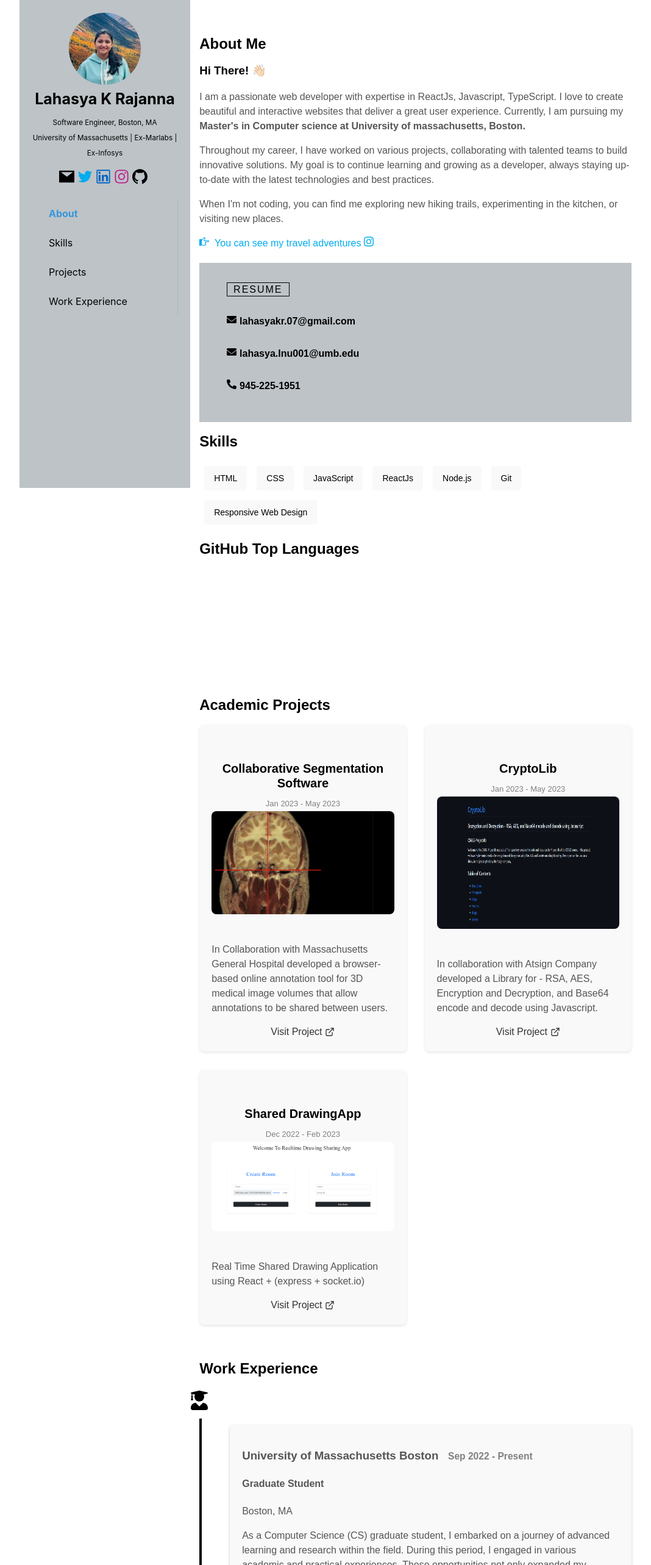
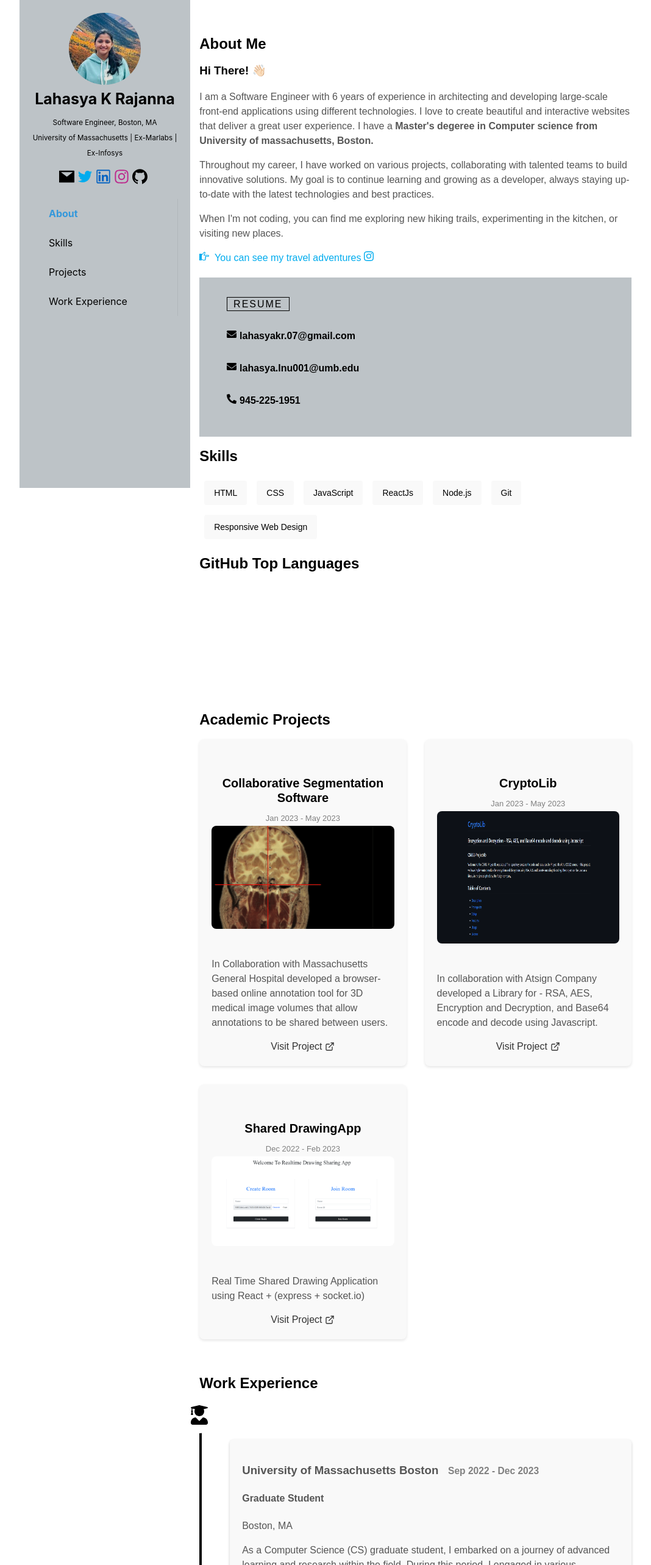
Before and after one commit to Lahasyakr/LahasyaPortfolio, a React (Create React App) app: page / in a window 1280 px wide. Shown: the top 2566 px of the page at 61% size, without its empty margins (96-1164 px from the left). Built offline with nearby package versions, Linux system fonts and the light colour scheme; grey boxes are pictures that could not be loaded.

Commit message:
changes in content

```diff
--- a/src/components/About.js
+++ b/src/components/About.js
@@ -15,7 +15,7 @@ const About = () => {
                             👋🏻
                         </span>
                     </h3>
-                    <p>I am a passionate web developer with expertise in ReactJs, Javascript, TypeScript. I love to create beautiful and interactive websites that deliver a great user experience. Currently, I am pursuing my <b>Master's in Computer science at University of massachusetts, Boston.</b></p>
+                    <p>I am a Software Engineer with 6 years of experience in architecting and developing large-scale front-end applications using different technologies. I love to create beautiful and interactive websites that deliver a great user experience. I have a  <b>Master's degeree in Computer science from University of massachusetts, Boston.</b></p>
                     <p>Throughout my career, I have worked on various projects, collaborating with talented teams to build innovative solutions. My goal is to continue learning and growing as a developer, always staying up-to-date with the latest technologies and best practices.</p>
                     <p>When I'm not coding, you can find me exploring new hiking trails, experimenting in the kitchen, or visiting new places.</p>
                     <div className="activities-content">
--- a/src/components/WorkExperience.js
+++ b/src/components/WorkExperience.js
@@ -6,7 +6,7 @@ const projectlink = <a href="#projects">Projects</a>;
 const workExperience = [
     {
         company: 'University of Massachusetts Boston',
-        duration: 'Sep 2022 - Present',
+        duration: 'Sep 2022 - Dec 2023',
         position: 'Graduate Student',
         location: "Boston, MA",
         description: "As a Computer Science (CS) graduate student, I embarked on a journey of advanced learning and research within the field. During this period, I engaged in various academic and practical experiences. These opportunities not only expanded my knowledge but also honed my skills,enabling me to make meaningful contributions to numerous impactful projects.",
@@ -28,19 +28,19 @@ const workExperience = [
         projects: [
             {
                 projectName: 'MYSITE',
-                technology: 'React Js, Visual Studio 2008',
+                technology: 'React Js, Liquid Design,REST API, Jest, Enzymes, PostMan, JSDoc, Visual Studio 2008',
                 description: 'Web app developing with react and redux. It\'s a tool for the capturing of site observations, along with zone details and all necessary info.',
                 role: 'Developed responsive UI for web app using React Js using TypeScript for better quality and involved myself with unit testing of the UI code.',
             },
             {
                 projectName: 'Sustainable Business Value',
-                technology: 'React Js, Visual Studio 2008',
+                technology: 'React Js, Liquid Design,REST API, Jest, Enzymes, PostMan, JSDoc, Visual Studio 2008',
                 description: 'SBV- Sustainable business value(web app using react with typescript) This tool supports you in computing the SBV(SBV is a collection of measures and assessments—not a single metric, and has a positive correlation with Total Shareholder Return)',
                 role: 'Built a responsive UI for web app using React Js using TypeScript for better quality and involved myself with unit testing of the UI code. Published a SonarQube report with good code coverage and minimal duplication of code and with zero code smells.',
             },
             {
                 projectName: 'On Demand Knowledge',
-                technology: 'React Js, Visual Studio 2008',
+                technology: 'React Js, Liquid Design,REST API, Jest, Enzymes, PostMan, JSDoc, Visual Studio 2008',
                 description: 'ODK- Learning platform (web app using React (type script)) Which maintains the assignment and allocation of learning material.',
                 role: 'Handled the team with good planning and right decision for the development. Developed responsive UI for web app using React Js using TypeScript for better quality and involved myself with unit testing of the UI code. Published a SonarQube report with good code coverage and minimal duplication of code and with zero code smells.',
             },
@@ -56,13 +56,13 @@ const workExperience = [
         projects: [
             {
                 projectName: 'CADRE Application',
-                technology: 'React Js, CSS, HTML5, Bootstrap, SQLServer 2016, Visual Studio 2008',
+                technology: 'React Js, CSS, HTML5, Bootstrap, SQLServer 2016,NodeJs, Ant-design, Visual Studio 2008',
                 description: 'CADRE consists of a web app for company managers to create, edit, and monitor trips for employees and candidates. It includes a dashboard to view all created trips. It also includes a mobile app to help employees and candidates monitor their trips and settle their expenses.',
                 role: 'Developed entire responsive UI for web app using React Js, which included complex UX design. Consumed web services through AJAX calls to display results in the required format and used React libraries to enhance the UI.',
             },
             {
                 projectName: 'Agile Integration Broker',
-                technology: 'AngularJs, SQL',
+                technology: 'AngularJs, SQL, NodeJs, ',
                 description: 'project involved the development of an internal tool to manage deployment requests and defect tracking.',
                 role: 'Contributed to an internal tool for deployment requests and defect tracking using AngularJs and SQL Server, reducing manual deployment tracker time by more than 50%.',
             }
@@ -104,7 +104,7 @@ const WorkExperience = () => {
                                                 <strong style={{ color: "grey" }}>Role:</strong> {project.role}
                                             </p>
                                             <p className="work-project-technology">
-                                                <strong style={{ color: "grey" }}>Technology:</strong> {project.technology}
+                                                <strong style={{ color: "grey" }}>Technology/Tools:</strong> {project.technology}
                                             </p>
                                         </ol>
                                     ))}
```
